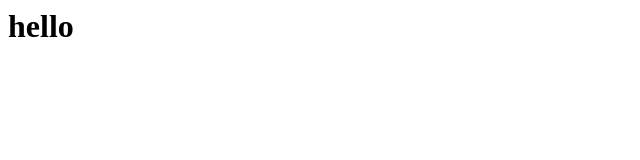
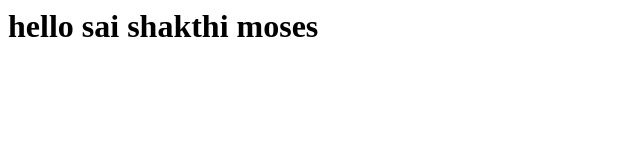
Before and after one commit to nithishscorps/nit, a plain HTML site: page index.html in a window 1280 px wide. Shown: the whole page, without its empty margins (0-640 px from the left). Drawn offline with Linux system fonts and the light colour scheme.

Commit message:
Update index.html

```diff
--- a/index.html
+++ b/index.html
@@ -1 +1 @@
-<h1>hello</h>
+<h1>hello sai shakthi moses</h>
```
